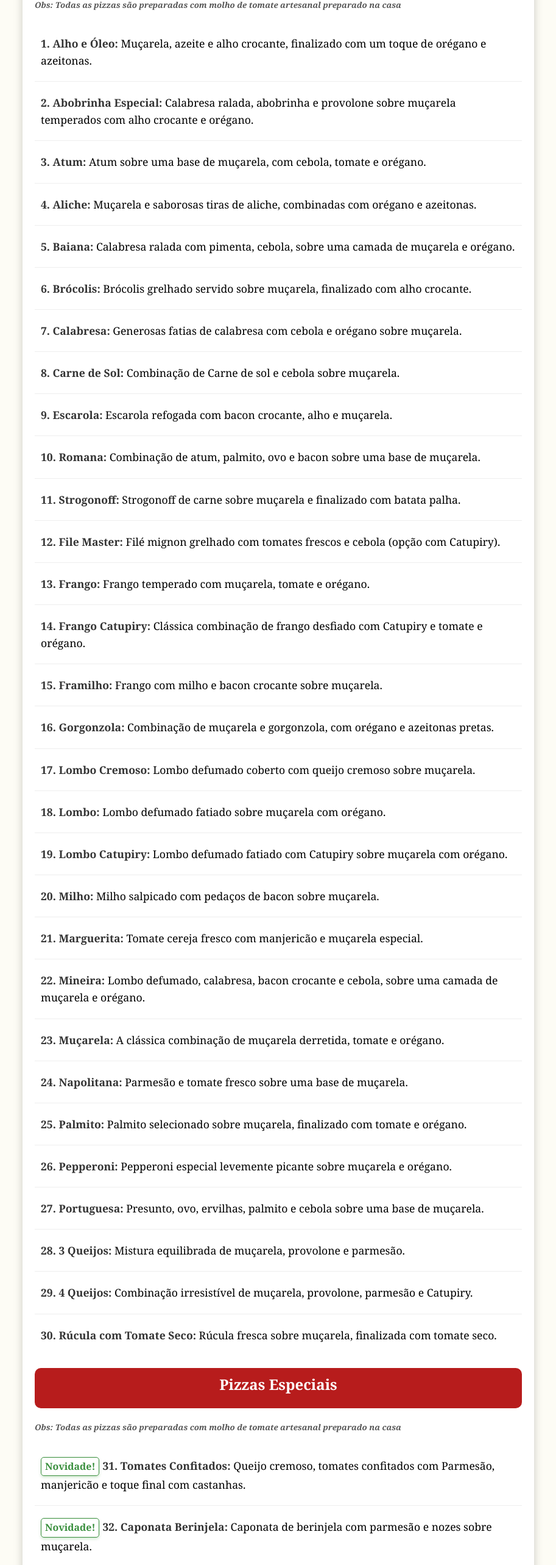
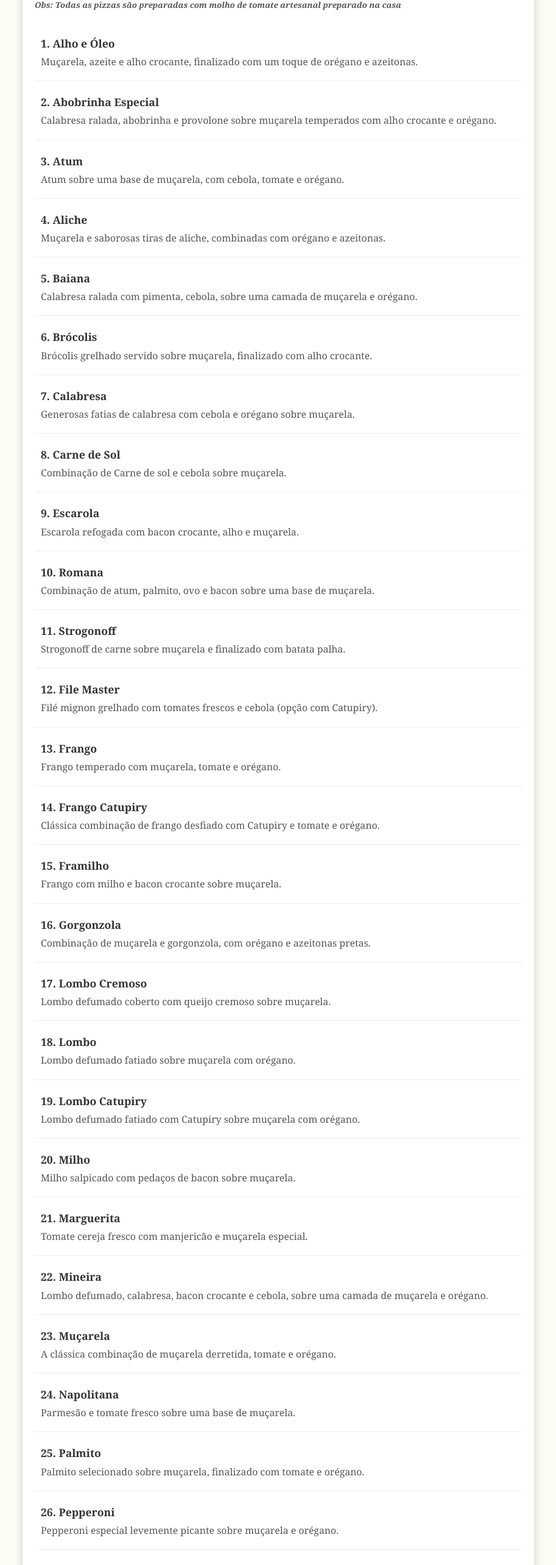
Before and after one commit to henriquenicolli/site_pizza, a plain HTML site: page index.html in a window 1280 px wide. Shown: the part 231-2797 px from the top of the page at 61% size, without its empty margins (183-1096 px from the left). Drawn offline with Linux system fonts and the light colour scheme; a web font is replaced by a local one.

Commit message:
refactor page

```diff
--- a/index.html
+++ b/index.html
@@ -95,6 +95,13 @@
         margin-right: 5px;
         box-shadow: 0px 2px 5px rgba(0, 128, 0, 0.2); /* Sombra verde clara */
       }
+      .pizza-description {
+        color: #555; /* Cinza suave */
+        font-size: 0.9em; /* Texto menor */
+        line-height: 1.4; /* Melhor espaçamento */
+        display: block; /* Garante que fique em uma nova linha */
+        margin-top: 5px; /* Espaço entre o nome e a descrição */
+      }
     </style>
   </head>
   <body>
@@ -107,126 +114,124 @@
       </h5>
       <ul>
         <li>
-          <span class="pizza-name">1. Alho e Óleo:</span> Muçarela, azeite e
-          alho crocante, finalizado com um toque de orégano e azeitonas.
+          <span class="pizza-name">1. Alho e Óleo</span>
+          <span class="pizza-description">Muçarela, azeite e alho crocante, finalizado com um toque de orégano e azeitonas.</span>
         </li>
         <li>
-          <span class="pizza-name">2. Abobrinha Especial:</span> Calabresa
-          ralada, abobrinha e provolone sobre muçarela temperados com alho
-          crocante e orégano.
+          <span class="pizza-name">2. Abobrinha Especial</span>
+          <span class="pizza-description">Calabresa ralada, abobrinha e provolone sobre muçarela temperados com alho crocante e orégano.</span>
         </li>
         <li>
-          <span class="pizza-name">3. Atum:</span> Atum sobre uma base de
-          muçarela, com cebola, tomate e orégano.
+          <span class="pizza-name">3. Atum</span>
+          <span class="pizza-description">Atum sobre uma base de muçarela, com cebola, tomate e orégano.</span>
         </li>
         <li>
-          <span class="pizza-name">4. Aliche:</span> Muçarela e saborosas tiras
-          de aliche, combinadas com orégano e azeitonas.
+          <span class="pizza-name">4. Aliche</span>
+          <span class="pizza-description">Muçarela e saborosas tiras de aliche, combinadas com orégano e azeitonas.</span>
         </li>
         <li>
-          <span class="pizza-name">5. Baiana:</span> Calabresa ralada com
-          pimenta, cebola, sobre uma camada de muçarela e orégano.
+          <span class="pizza-name">5. Baiana</span>
+          <span class="pizza-description">Calabresa ralada com pimenta, cebola, sobre uma camada de muçarela e orégano.</span>
         </li>
         <li>
-          <span class="pizza-name">6. Brócolis:</span> Brócolis grelhado servido
-          sobre muçarela, finalizado com alho crocante.
+          <span class="pizza-name">6. Brócolis</span>
+          <span class="pizza-description">Brócolis grelhado servido sobre muçarela, finalizado com alho crocante.</span>
         </li>
         <li>
-          <span class="pizza-name">7. Calabresa:</span> Generosas fatias de
-          calabresa com cebola e orégano sobre muçarela.
+          <span class="pizza-name">7. Calabresa</span>
+          <span class="pizza-description">Generosas fatias de calabresa com cebola e orégano sobre muçarela.</span>
         </li>
         <li>
-          <span class="pizza-name">8. Carne de Sol:</span> Combinação de Carne
-          de sol e cebola sobre muçarela.
+          <span class="pizza-name">8. Carne de Sol</span>
+          <span class="pizza-description">Combinação de Carne de sol e cebola sobre muçarela.</span>
         </li>
         <li>
-          <span class="pizza-name">9. Escarola:</span> Escarola refogada com
-          bacon crocante, alho e muçarela.
+          <span class="pizza-name">9. Escarola</span>
+          <span class="pizza-description">Escarola refogada com bacon crocante, alho e muçarela.</span>
         </li>
         <li>
-          <span class="pizza-name">10. Romana:</span> Combinação de atum,
-          palmito, ovo e bacon sobre uma base de muçarela.
+          <span class="pizza-name">10. Romana</span>
+          <span class="pizza-description">Combinação de atum,  palmito, ovo e bacon sobre uma base de muçarela.</span>
         </li>
         <li>
-          <span class="pizza-name">11. Strogonoff:</span> Strogonoff de carne
-          sobre muçarela e finalizado com batata palha.
+          <span class="pizza-name">11. Strogonoff</span>
+          <span class="pizza-description">Strogonoff de carne sobre muçarela e finalizado com batata palha.</span>
         </li>
         <li>
-          <span class="pizza-name">12. File Master:</span> Filé mignon grelhado
-          com tomates frescos e cebola (opção com Catupiry).
+          <span class="pizza-name">12. File Master</span>
+          <span class="pizza-description">Filé mignon grelhado com tomates frescos e cebola (opção com Catupiry).</span>
         </li>
         <li>
-          <span class="pizza-name">13. Frango:</span> Frango temperado com
-          muçarela, tomate e orégano.
+          <span class="pizza-name">13. Frango</span>
+          <span class="pizza-description">Frango temperado com muçarela, tomate e orégano.</span>
         </li>
         <li>
-          <span class="pizza-name">14. Frango Catupiry:</span> Clássica
-          combinação de frango desfiado com Catupiry e tomate e orégano.
+          <span class="pizza-name">14. Frango Catupiry</span>
+          <span class="pizza-description">Clássica combinação de frango desfiado com Catupiry e tomate e orégano.</span>
         </li>
         <li>
-          <span class="pizza-name">15. Framilho:</span> Frango com milho e bacon
-          crocante sobre muçarela.
+          <span class="pizza-name">15. Framilho</span>
+          <span class="pizza-description">Frango com milho e bacon crocante sobre muçarela.</span>
         </li>
         <li>
-          <span class="pizza-name">16. Gorgonzola:</span> Combinação de muçarela
-          e gorgonzola, com orégano e azeitonas pretas.
+          <span class="pizza-name">16. Gorgonzola</span>
+          <span class="pizza-description">Combinação de muçarela e gorgonzola, com orégano e azeitonas pretas.</span>
         </li>
         <li>
-          <span class="pizza-name">17. Lombo Cremoso:</span> Lombo defumado
-          coberto com queijo cremoso sobre muçarela.
+          <span class="pizza-name">17. Lombo Cremoso</span>
+          <span class="pizza-description">Lombo defumado coberto com queijo cremoso sobre muçarela.</span>
         </li>
         <li>
-          <span class="pizza-name">18. Lombo:</span> Lombo defumado fatiado
-          sobre muçarela com orégano.
+          <span class="pizza-name">18. Lombo</span>
+          <span class="pizza-description">Lombo defumado fatiado sobre muçarela com orégano.</span>
         </li>
         <li>
-          <span class="pizza-name">19. Lombo Catupiry:</span> Lombo defumado
-          fatiado com Catupiry sobre muçarela com orégano.
+          <span class="pizza-name">19. Lombo Catupiry</span>
+          <span class="pizza-description">Lombo defumado fatiado com Catupiry sobre muçarela com orégano.</span>
         </li>
         <li>
-          <span class="pizza-name">20. Milho:</span> Milho salpicado com pedaços
-          de bacon sobre muçarela.
+          <span class="pizza-name">20. Milho</span>
+          <span class="pizza-description">Milho salpicado com pedaços de bacon sobre muçarela.</span>
         </li>
         <li>
-          <span class="pizza-name">21. Marguerita:</span> Tomate cereja fresco
-          com manjericão e muçarela especial.
+          <span class="pizza-name">21. Marguerita</span>
+          <span class="pizza-description">Tomate cereja fresco com manjericão e muçarela especial.</span>
         </li>
         <li>
-          <span class="pizza-name">22. Mineira:</span> Lombo defumado,
-          calabresa, bacon crocante e cebola, sobre uma camada de muçarela e
-          orégano.
+          <span class="pizza-name">22. Mineira</span>
+          <span class="pizza-description">Lombo defumado, calabresa, bacon crocante e cebola, sobre uma camada de muçarela e orégano.</span>
         </li>
         <li>
-          <span class="pizza-name">23. Muçarela:</span> A clássica combinação de
-          muçarela derretida, tomate e orégano.
+          <span class="pizza-name">23. Muçarela</span>
+          <span class="pizza-description">A clássica combinação de muçarela derretida, tomate e orégano.</span>
         </li>
         <li>
-          <span class="pizza-name">24. Napolitana:</span> Parmesão e tomate
-          fresco sobre uma base de muçarela.
+          <span class="pizza-name">24. Napolitana</span>
+          <span class="pizza-description">Parmesão e tomate fresco sobre uma base de muçarela.</span>
         </li>
         <li>
-          <span class="pizza-name">25. Palmito:</span> Palmito selecionado sobre
-          muçarela, finalizado com tomate e orégano.
+          <span class="pizza-name">25. Palmito</span>
+          <span class="pizza-description">Palmito selecionado sobre muçarela, finalizado com tomate e orégano.</span>
         </li>
         <li>
-          <span class="pizza-name">26. Pepperoni:</span> Pepperoni especial
-          levemente picante sobre muçarela e orégano.
+          <span class="pizza-name">26. Pepperoni</span>
+          <span class="pizza-description">Pepperoni especial levemente picante sobre muçarela e orégano.</span>
         </li>
         <li>
-          <span class="pizza-name">27. Portuguesa:</span> Presunto, ovo,
-          ervilhas, palmito e cebola sobre uma base de muçarela.
+          <span class="pizza-name">27. Portuguesa</span>
+          <span class="pizza-description">Presunto, ovo, ervilhas, palmito e cebola sobre uma base de muçarela.</span>
         </li>
         <li>
-          <span class="pizza-name">28. 3 Queijos:</span> Mistura equilibrada de
-          muçarela, provolone e parmesão.
+          <span class="pizza-name">28. 3 Queijos</span>
+          <span class="pizza-description">Mistura equilibrada de muçarela, provolone e parmesão.</span>
         </li>
         <li>
-          <span class="pizza-name">29. 4 Queijos:</span> Combinação irresistível
-          de muçarela, provolone, parmesão e Catupiry.
+          <span class="pizza-name">29. 4 Queijos</span>
+          <span class="pizza-description">Combinação irresistível de muçarela, provolone, parmesão e Catupiry.</span>
         </li>
         <li>
-          <span class="pizza-name">30. Rúcula com Tomate Seco:</span> Rúcula
-          fresca sobre muçarela, finalizada com tomate seco.
+          <span class="pizza-name">30. Rúcula com Tomate Seco</span>
+          <span class="pizza-description">Rúcula fresca sobre muçarela, finalizada com tomate seco.</span>
         </li>
       </ul>
 
@@ -238,75 +243,73 @@
       <ul>
         <li>
           <span class="new-item">Novidade!</span
-          ><span class="pizza-name">31. Tomates Confitados:</span> Queijo
-          cremoso, tomates confitados com Parmesão, manjericão e toque final com
-          castanhas.
+          ><span class="pizza-name">31. Tomates Confitados</span>
+          <span class="pizza-description">Queijo cremoso, tomates confitados com parmesão, manjericão e toque final de castanhas.</span>
         </li>
         <li>
           <span class="new-item">Novidade!</span
-          ><span class="pizza-name">32. Caponata Berinjela:</span> Caponata de
-          berinjela com parmesão e nozes sobre muçarela.
+          ><span class="pizza-name">32. Caponata Berinjela</span>
+          <span class="pizza-description">Caponata de berinjela com parmesão e nozes sobre muçarela.</span>
         </li>
         <li>
-          <span class="pizza-name">33. Caprese:</span> Muçarela de búfala, molho
-          pesto artesanal e finalizado com castanhas.
+          <span class="pizza-name">33. Caprese</span>
+          <span class="pizza-description">Muçarela de búfala, molho pesto artesanal e finalizado com castanhas.</span>
         </li>
         <li>
-          <span class="pizza-name">34. Bonna:</span> Combinação de gorgonzola
-          com figos laminados e nozes sobre muçarela.
+          <span class="pizza-name">34. Bonna</span>
+          <span class="pizza-description">Combinação de gorgonzola com figos laminados e nozes sobre muçarela.</span>
         </li>
         <li>
-          <span class="pizza-name">35. Champignon:</span> Cogumelos selecionados
-          com parmesão e muçarela.
+          <span class="pizza-name">35. Champignon</span>
+          <span class="pizza-description">Cogumelos selecionados com parmesão e muçarela.</span>
         </li>
         <li>
-          <span class="pizza-name">36. Fratello:</span> Pera fatiada, alho-poró
-          e gorgonzola, finalizados com nozes crocantes sobre muçarela.
+          <span class="pizza-name">36. Fratello</span>
+          <span class="pizza-description">Pera fatiada, alho-poró e gorgonzola, finalizados com nozes crocantes sobre muçarela.</span>
         </li>
         <li>
-          <span class="pizza-name">37. Capadócia:</span> Peito de peru fatiado
-          com alho-poró e cream cheese sobre muçarela.
+          <span class="pizza-name">37. Capadócia</span>
+          <span class="pizza-description">Peito de peru fatiado com alho-poró e cream cheese sobre muçarela.</span>
         </li>
         <li>
-          <span class="pizza-name">38. Fiorella:</span> Palmito nobre e pimenta
-          biquinho sobre muçarela.
+          <span class="pizza-name">38. Fiorella</span>
+          <span class="pizza-description">Palmito nobre e pimenta biquinho sobre muçarela.</span>
         </li>
         <li>
-          <span class="pizza-name">39. Capriccio:</span> Lombo defumado,
-          alho-poró e gorgonzola com um toque cremoso de Catupiry sobre
-          muçarela.
+          <span class="pizza-name">39. Capriccio</span>
+          <span class="pizza-description">Lombo defumado, alho-poró e gorgonzola com um toque cremoso de Catupiry sobre  muçarela.</span>
         </li>
         <li>
-          <span class="pizza-name">40. Geleia de Pimenta:</span> Presunto e
-          muçarela com um toque sofisticado de geleia de pimenta e gorgonzola.
+          <span class="pizza-name">40. Geleia de Pimenta</span>
+          <span class="pizza-description">Presunto e muçarela com um toque sofisticado de geleia de pimenta e gorgonzola.</span>
         </li>
         <li>
-          <span class="pizza-name">41. Naturalle:</span> Brócolis com palmito e
-          muçarela, finalizado com alho crocante.
+          <span class="pizza-name">41. Naturalle</span>
+          <span class="pizza-description">Brócolis com palmito e muçarela, finalizado com alho crocante.</span>
         </li>
         <li>
-          <span class="pizza-name">42. Rúcula Especial:</span> Rúcula fresca
-          sobre muçarela de búfala e gorgonzola, finalizada com mel e castanhas.
+          <span class="pizza-name">42. Rúcula Especial</span>
+          <span class="pizza-description">Rúcula fresca sobre muçarela de búfala e gorgonzola, finalizada com mel e castanhas.</span>
         </li>
         <li>
-          <span class="pizza-name">43. Creme de Milho:</span> Muçarela, creme de
-          milho, frango temperado e finalizado com batata palha.
+          <span class="pizza-name">43. Creme de Milho</span>
+          <span class="pizza-description">Muçarela, creme de milho, frango temperado e finalizado com batata palha.</span>
         </li>
       </ul>
 
       <h2>Pizzas Doces</h2>
       <ul>
         <li>
-          <span class="pizza-name">44. Banana com Canela:</span> Tradicional
-          combinação de banana e canela.
+          <span class="pizza-name">44. Banana com Canela</span>
+          <span class="pizza-description">Tradicional combinação de banana e canela.</span>
         </li>
         <li>
-          <span class="pizza-name">45. Banoffee:</span> Banana, chocolate branco
-          e catupiry gratinado.
+          <span class="pizza-name">45. Banoffee</span>
+          <span class="pizza-description">Banana, chocolate branco e catupiry gratinado.</span>
         </li>
         <li>
-          <span class="pizza-name">46. Charge:</span> Chocolate, amendoim e doce
-          de leite.
+          <span class="pizza-name">46. Charge</span>
+          <span class="pizza-description">Chocolate, amendoim e doce de leite.</span>
         </li>
       </ul>
     </div>
```
